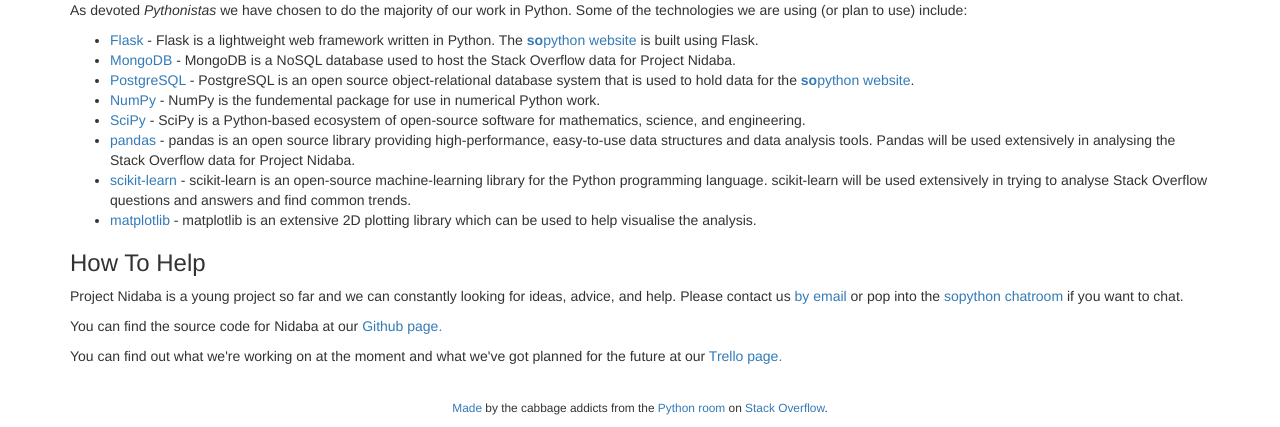
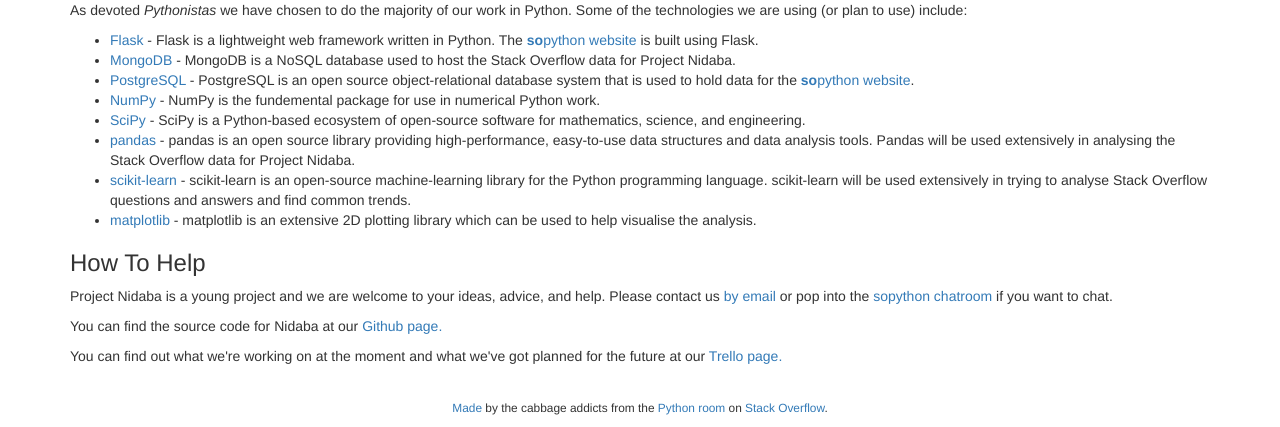
Before and after one commit to sopython/sopython-site, a Python web app: template sopy/templates/pages/nidaba.html in a window 1280 px wide. Shown: the part 743-1170 px from the top of the page. Run offline with Jinja, Linux system fonts and the light colour scheme; the template is opened without the code that fills it, so the values that code supplies are empty; some libraries are stand-ins or nearby versions.

Commit message:
Typo in nidaba.html

```diff
--- a/sopy/templates/pages/nidaba.html
+++ b/sopy/templates/pages/nidaba.html
@@ -79,7 +79,7 @@
 
     <h3>How To Help</h3>
 
-    <p>Project Nidaba is a young project so far and we can constantly looking for ideas, advice, and help. Please contact
+    <p>Project Nidaba is a young project and we are welcome to your ideas, advice, and help. Please contact
        us <a href="mailto:ffisegydd@sopython.com">by email</a> or pop into the
        <a href="http://chat.stackoverflow.com/rooms/6/python">sopython chatroom</a> if you want to chat.
 
```
